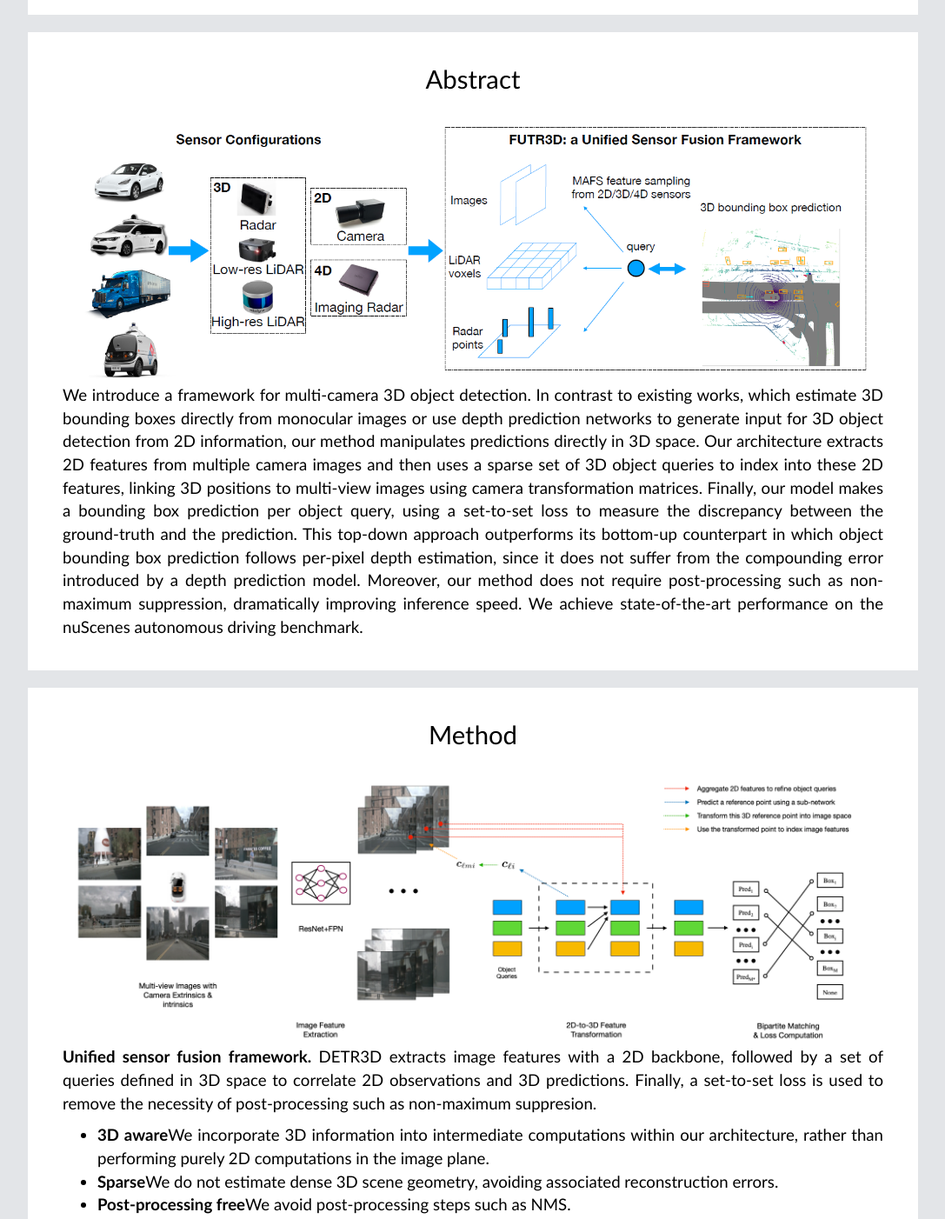
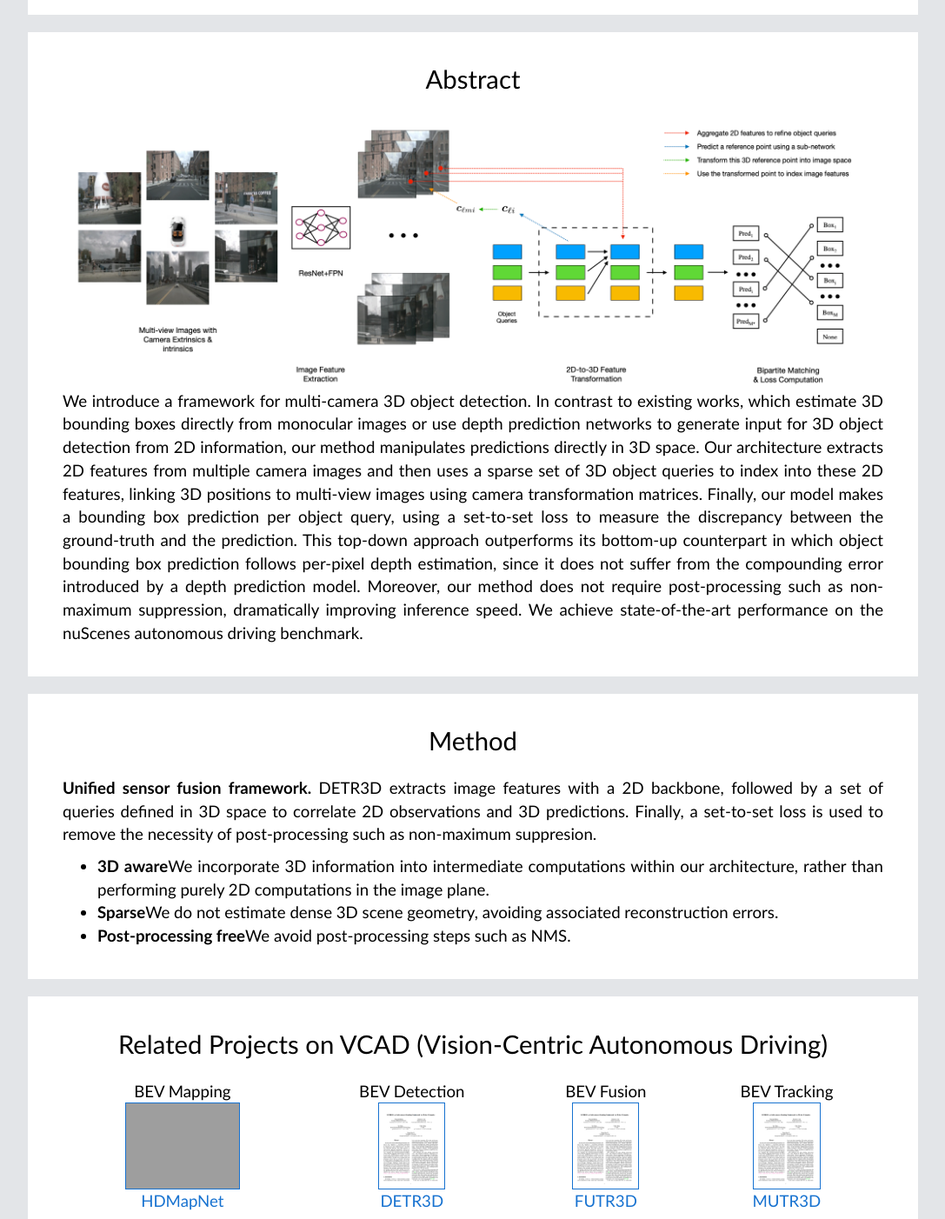
Before and after one commit to Tsinghua-MARS-Lab/detr3d, a plain HTML site: page index.html in a window 1280 px wide. Shown: the part 340-1742 px from the top of the page at 87% size, without its empty margins (96-1183 px from the left). Drawn offline with Linux system fonts and the light colour scheme; grey boxes are pictures that could not be loaded.

Commit message:
add DETR3D

```diff
--- a/index.html
+++ b/index.html
@@ -95,7 +95,7 @@
 <div class="section">
     <div class="title" id="lang">Abstract</div>
     <div class="logo" style="" align="center">
-        <img style="width: 700pt;" src="images/teaser.png">
+        <img style="width: 700pt;" src="images/DETR3D.png">
     </div>
     <p>
         We introduce a framework for multi-camera 3D object detection. In contrast to existing works, which estimate 3D bounding boxes directly from monocular images or use depth prediction networks to generate input for 3D object detection from 2D information, our method manipulates predictions directly in 3D space. Our architecture extracts 2D features from multiple camera images and then uses a sparse set of 3D object queries to index into these 2D features, linking 3D positions to multi-view images using camera transformation matrices. Finally, our model makes a bounding box prediction per object query, using a set-to-set loss to measure the discrepancy between the ground-truth and the prediction. This top-down approach outperforms its bottom-up counterpart in which object bounding box prediction follows per-pixel depth estimation, since it does not suffer from the compounding error introduced by a depth prediction model. Moreover, our method does not require post-processing such as non-maximum suppression, dramatically improving inference speed. We achieve state-of-the-art performance on the nuScenes autonomous driving benchmark.
@@ -118,9 +118,9 @@
 
 <div class="section">
     <div class="title" id="lang">Method</div>
-    <div class="logo" style="" align="center">
+    <!-- <div class="logo" style="" align="center">
         <img style="width: 700pt;" src="images/DETR3D.png">
-    </div>
+    </div> -->
     <p>
         <b> Unified sensor fusion framework.</b> DETR3D extracts image features with a 2D backbone, followed by a set of queries defined in 3D space to correlate 2D observations and 3D predictions. Finally, a set-to-set loss is used to remove the necessity of post-processing such as non-maximum suppresion.
     </p>
```
Also changed, not shown: images/teaser.png (deleted), 1 other file.
